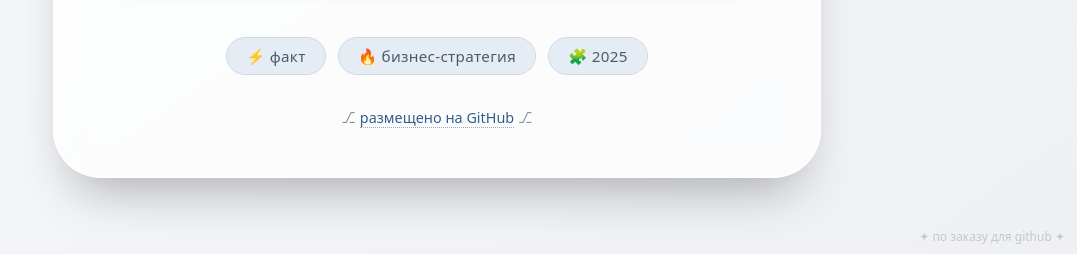
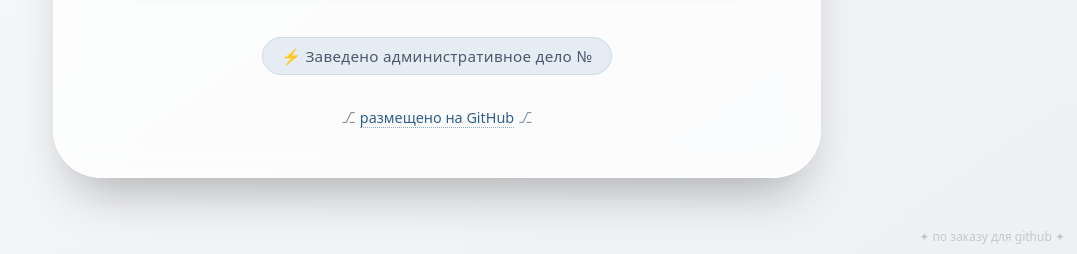
Before and after one commit to IvanushkaFO/sud.github.io, a plain HTML site: page index.html in a window 1280 px wide. Shown: the part 546-800 px from the top of the page, without its empty margins (203-1280 px from the left). Drawn offline with Linux system fonts and the light colour scheme.

Commit message:
index.html

```diff
--- a/index.html
+++ b/index.html
@@ -163,9 +163,7 @@
 
         <!-- небольшая пояснительная подпись в лёгком тоне, без искажения смысла -->
         <div class="meta">
-            <span>⚡ факт</span>
-            <span>🔥 бизнес-стратегия</span>
-            <span>🧩 2025</span>
+            <span>⚡ Заведено административное дело №  </span>
         </div>
 
         <!-- дополнительная строка, которая не меняет сообщения, но добавляет контекст GitHub -->
@@ -186,4 +184,5 @@
         ✦ по заказу для github ✦
     </div>
 </body>
+
 </html>
```
